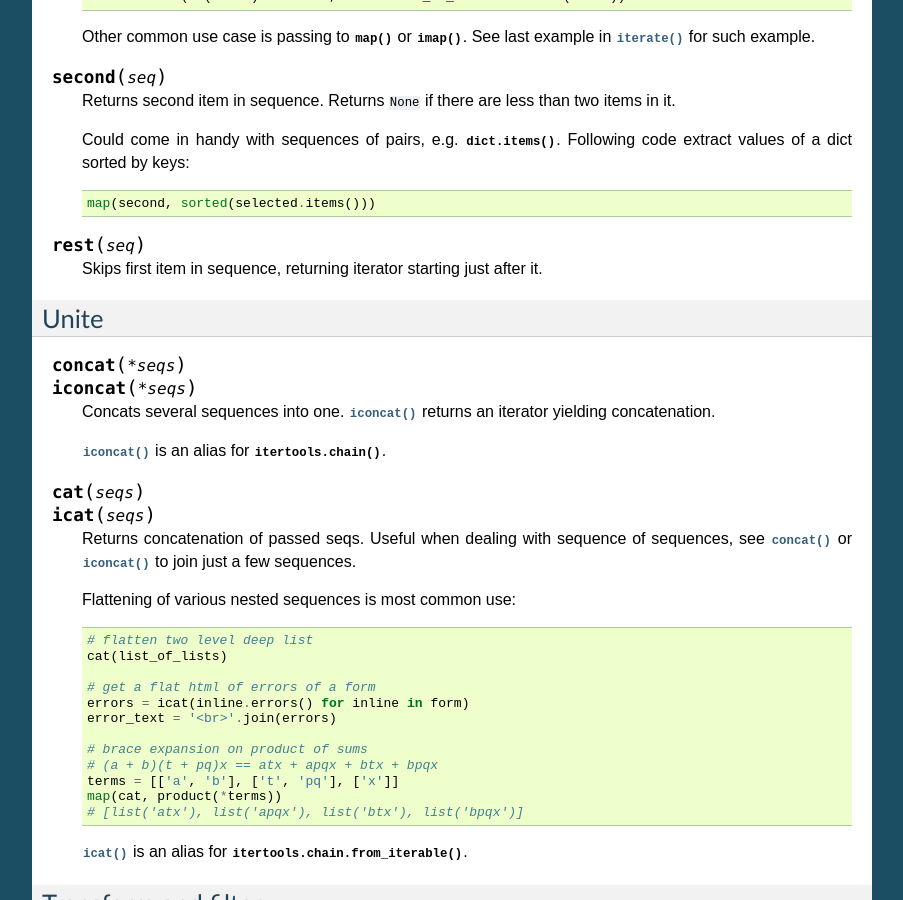
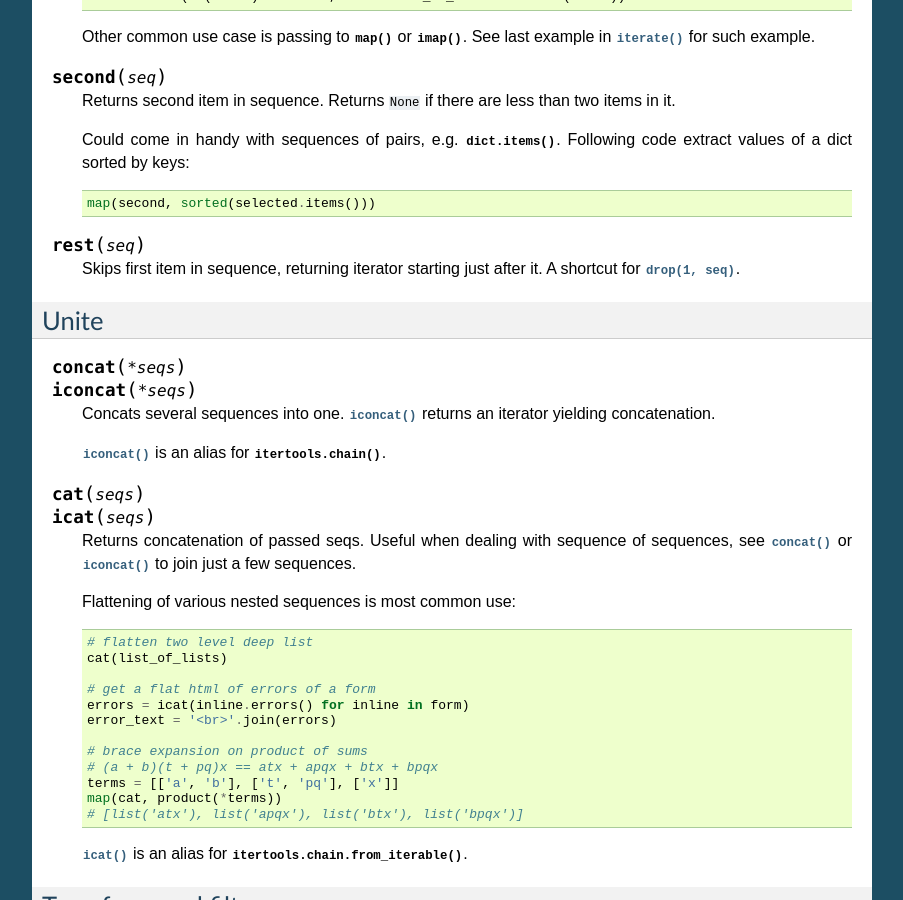
Before and after one commit to Jamaal224/funcy, a Sphinx documentation site: the page built from docs/seqs.rst, in a window 1280 px wide and 900 px high, scrolled down 2201 px. Shown: the whole window, without its empty margins (198-1101 px from the left). Built offline with Sphinx 7.4.7, drawn with Linux system fonts in a browser that asks for light colours; pages that are not in the unit, such as notebooks, are missing from menus; some of the changed text lies outside the part shown.

Commit message:
Minor seqs doc fixes

```diff
--- a/docs/seqs.rst
+++ b/docs/seqs.rst
@@ -37,7 +37,7 @@ Generate
         zip(count(), 'abcd')
         # -> [(0, 'a'), (1, 'b'), (2, 'c'), (3, 'd')]
 
-        # print code with BASIC-style numbered lines::
+        # print code with BASIC-style numbered lines
         for line in izip(count(10, 10), code.splitlines()):
             print '%d %s' % line
 
@@ -142,7 +142,7 @@ This section provides some robust tools for sequence slicing. Consider :ref:`sli
 
 .. function:: rest(seq)
 
-    Skips first item in sequence, returning iterator starting just after it.
+    Skips first item in sequence, returning iterator starting just after it. A shortcut for :func:`drop(1, seq) <drop>`.
 
 Unite
 -----
```
